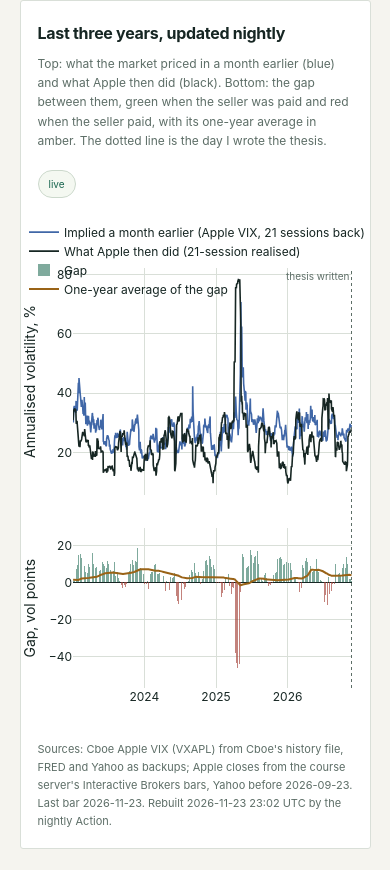
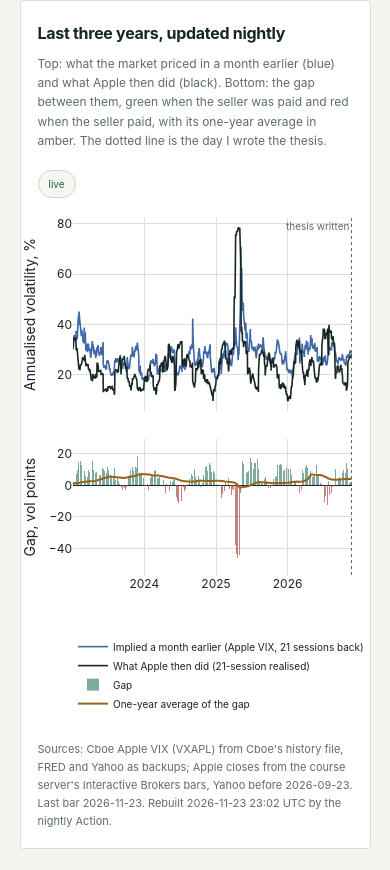
Before and after one commit to JamesGao2003/option-surface-lab, a plain HTML site: page thesis/index.html in a window 390 px wide. Shown: the part 4429-5299 px from the top of the page. Drawn offline with nearby package versions, Linux system fonts and the light colour scheme.

Commit message:
Thesis page: legend under the chart on phones, earnings sentence says it is unchecked
Co-Authored-By: Claude Fable 5.2 <noreply@anthropic.com>

```diff
--- a/thesis/app.js
+++ b/thesis/app.js
@@ -10,9 +10,10 @@
   const tone = v => !fin(v) ? '' : v > 0 ? 'pos' : v < 0 ? 'neg' : '';
   const get = async url => { try { const r = await fetch(url, {cache: 'no-store'}); if (!r.ok) throw new Error(r.status); return await r.json(); } catch (e) { return null; } };
   const C = {ink: '#162623', muted: '#5d6e67', green: '#17644e', red: '#a34036', amber: '#996317', blue: '#4067a7', line: '#d9dfd8'};
+  const narrow = window.innerWidth < 700;   // on a phone the legend goes under the chart so it cannot sit on the lines
   const layout = extra => Object.assign({margin: {l: 52, r: 18, t: 10, b: 40}, paper_bgcolor: 'rgba(0,0,0,0)', plot_bgcolor: 'rgba(0,0,0,0)',
     font: {family: 'Inter, ui-sans-serif, system-ui, sans-serif', size: 12, color: C.ink}, hovermode: 'x unified',
-    legend: {orientation: 'h', y: 1.12, x: 0}, xaxis: {gridcolor: C.line, linecolor: C.line}, yaxis: {gridcolor: C.line, zerolinecolor: '#9ca99e'}}, extra);
+    legend: narrow ? {orientation: 'h', x: 0, y: -0.16, yanchor: 'top', font: {size: 10}} : {orientation: 'h', y: 1.12, x: 0}, xaxis: {gridcolor: C.line, linecolor: C.line}, yaxis: {gridcolor: C.line, zerolinecolor: '#9ca99e'}}, extra);
   const cfg = {displayModeBar: false, responsive: true};
 
   (async () => {
--- a/thesis/index.html
+++ b/thesis/index.html
@@ -77,7 +77,7 @@
     <div class="macro">
       <p>The thesis is true for a boring reason: Apple is in nearly every index fund and a lot of single-stock accounts, the people holding it want protection against a sharp drop, and they pay for it whether or not the drop comes. That demand doesn't depend on the cycle. What the cycle changes is how often the drop does come.</p>
       <p>Right now the market is jumpy. The VIX closed at 35.9 on Friday 20 November, its highest close of 2026 and above 98% of all days since 2010, then fell back to 26.6 today. Apple's own VIX went from 27.6 to 34.3 and back to 27.7 over the same three sessions. That is the kind of month that hurts this trade. In months when the VIX rose more than 10 points, the settled gap averaged −13.7 points and was positive only 28% of the time. In months when the VIX drifted lower it averaged +5.9 and was positive 83% of the time. So the main way I lose is a broad selloff in large tech, because Apple falls with the index, and a put 5% below isn't far away in a week like that.</p>
-      <p>The worst weeks in the six-year check line up with macro and company news, not with anything on a chart: the hot CPI print in the week of 12 September 2022, Apple's earnings in the week of 31 July 2023, and the tariff announcement in the week of 31 March 2025. My script doesn't look at the calendar yet. Apple's next earnings are due around the end of January, and for the final project I plan to skip the put that week or move it further out.</p>
+      <p>The worst weeks in the six-year check line up with macro and company news, not with anything on a chart: the hot CPI print in the week of 12 September 2022, Apple's earnings in the week of 31 July 2023, and the tariff announcement in the week of 31 March 2025. My script doesn't look at the calendar yet. Apple usually reports its December quarter around the end of January. I haven't checked the exact date yet, and for the final project I plan to skip the put that week or move it further out.</p>
       <p>Rates matter in a quieter way. Three-month T-bills pay 4.13%, and the cash that secures the put earns that, which is more than the put itself has paid. If the Fed cuts, less of the total return comes from the cash and more has to come from the premium. A surprise from the Fed in either direction usually shows up first as a jump in implied volatility, which is bad for a put I've already sold and good for the price of the next one.</p>
     </div>
   </section>
```
